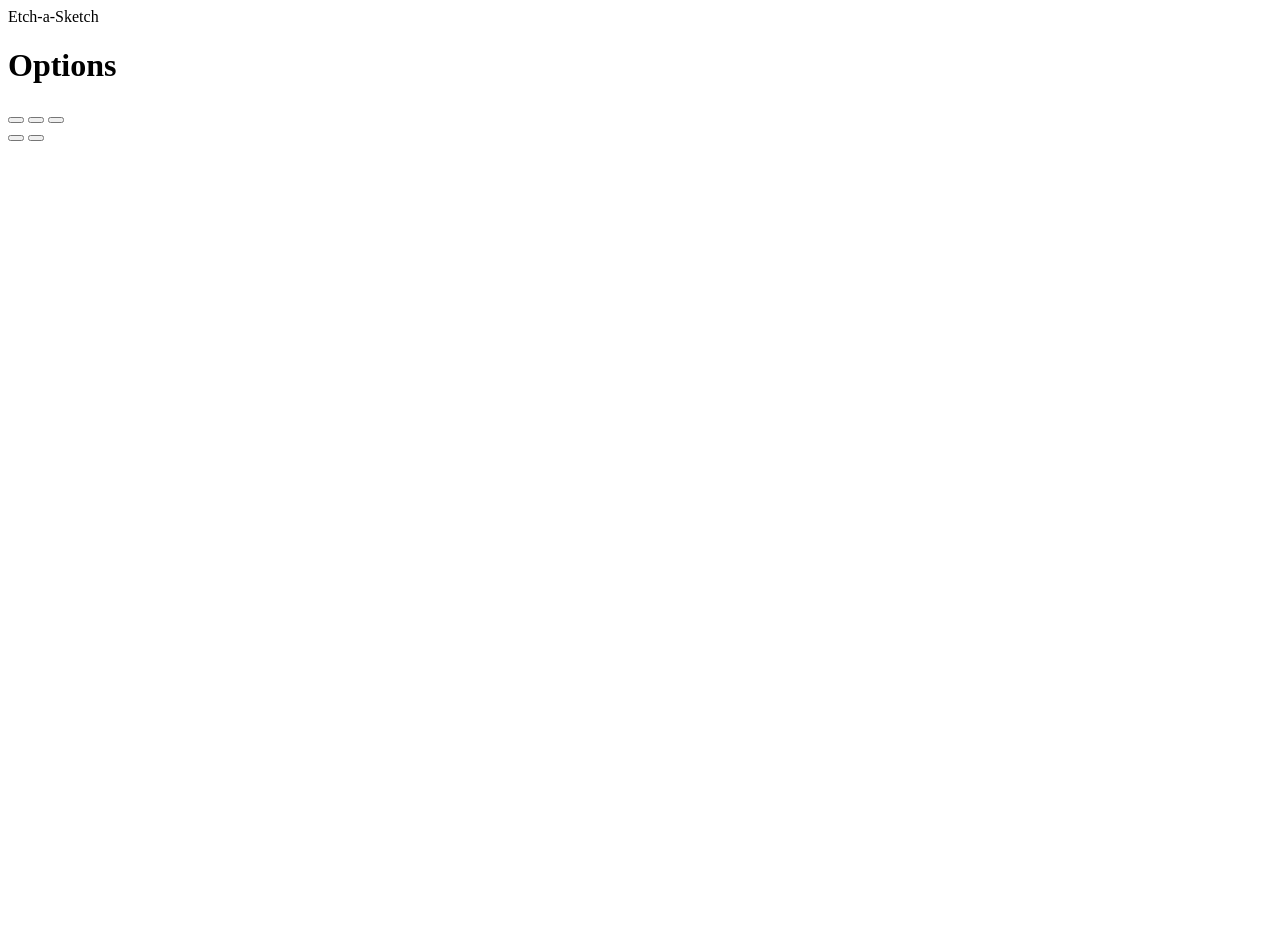
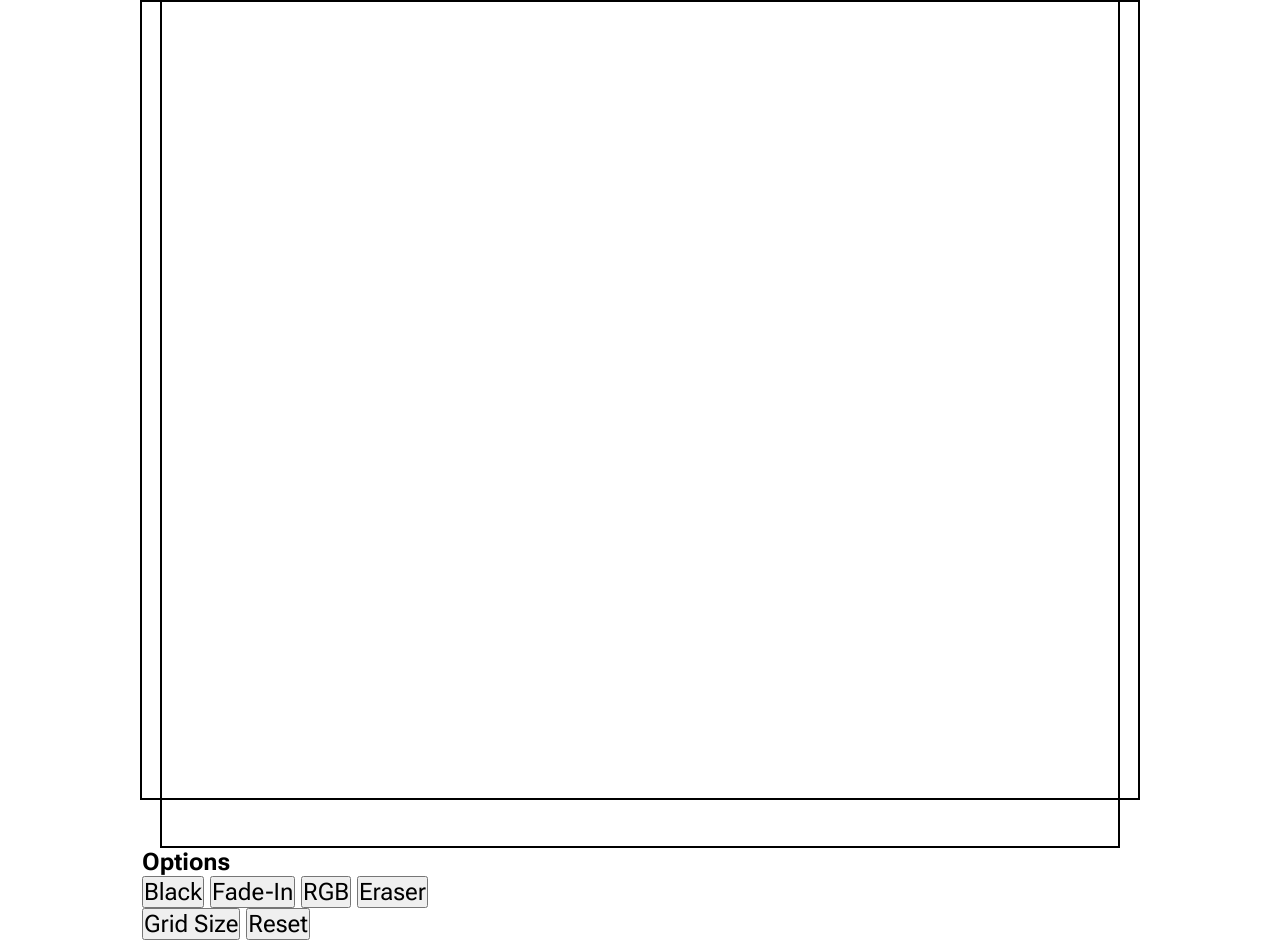
Before and after one commit to NCDUBS11/top_etch_a_sketch, a plain HTML site: page index.html in a window 1280 px wide. Before the commit the page ends 800 px from the top, so only its background shows below. Drawn offline with Linux system fonts and the light colour scheme; a web font is replaced by a local one.

Commit message:
Configure index.html and style.css

```diff
--- a/index.html
+++ b/index.html
@@ -4,6 +4,7 @@
     <meta charset="UTF-8">
     <meta name="viewport" content="width=device-width, initial-scale=1.0">
     <title>Etch-a-Sketch</title>
+    <link rel="stylesheet" href="./style.css">
 </head>
 <body>
 
@@ -20,13 +21,14 @@
     <footer class="footer">
         <h1 class="footerTitle">Options</h1>
         <div class="colorChoices">
-            <button id="btns" class="blackButton"></button>
-            <button id="btns" class="rgbButton"></button>
-            <button id="btns" class="eraseButton"></button>
+            <button id="btns" class="blackButton">Black</button>
+            <button id="btns" class="fadeButton">Fade-In</button>
+            <button id="btns" class="rgbButton">RGB</button>
+            <button id="btns" class="eraseButton">Eraser</button>
         </div>
         <div class="otherChoices">
-            <button id="btns" class="sizeButton"></button>
-            <button id="btns" class="resetButton"></button>
+            <button id="btns" class="sizeButton">Grid Size</button>
+            <button id="btns" class="resetButton">Reset</button>
         </div>
     </footer>
 
--- a/style.css
+++ b/style.css
@@ -0,0 +1,44 @@
+@import url('https://fonts.googleapis.com/css2?family=Neonderthaw&family=Roboto+Flex:opsz,wght@8..144,100;8..144,200;8..144,300;8..144,400;8..144,500;8..144,600;8..144,700;8..144,800;8..144,900;8..144,1000&family=Roboto:ital,wght@0,100;0,300;0,400;0,500;0,700;0,900;1,100;1,300;1,400;1,500;1,700;1,900&display=swap');
+
+*{
+    box-sizing: border-box;
+    margin: 0;
+    padding: 0;
+    font-family: 'Roboto Flex', sans-serif;
+    font-size: 24px;
+    font-weight: 400px;
+    display:
+}
+
+body{
+    display: flex;
+    height: 100vh;
+    align-content: center;
+    justify-content: center;
+}
+
+.container{
+    min-width: 1000px;
+    border: 2px solid black;
+    display: flex;
+    flex-direction: column;
+    justify-content: center;
+    align-content: center;
+}
+
+header{
+    text-align: center;
+}
+
+main{
+    display: flex;
+    align-content: center;
+    justify-content: center;
+}
+
+.gridContainer{
+    width: 960px;
+    height: 960px;
+    border: 2px solid black;
+    display: grid;
+}
```
